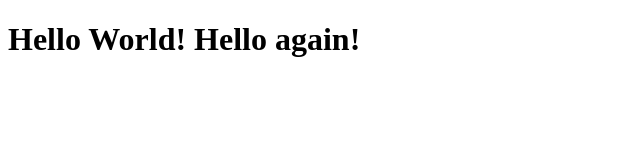
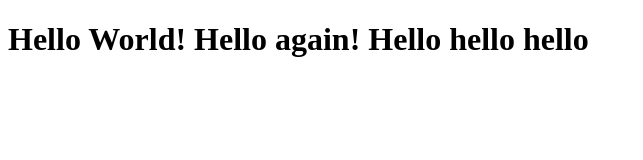
Before and after one commit to Benque34/lecture1, a plain HTML site: page index.html in a window 1280 px wide. Shown: the whole page, without its empty margins (0-643 px from the left). Drawn offline with Linux system fonts and the light colour scheme.

Commit message:
Update index.html

```diff
--- a/index.html
+++ b/index.html
@@ -6,6 +6,6 @@
     <title>Document</title>
 </head>
 <body>
-    <h1>Hello World! Hello again!</h1>
+    <h1>Hello World! Hello again! Hello hello hello </h1>
 </body>
 </html>
```
